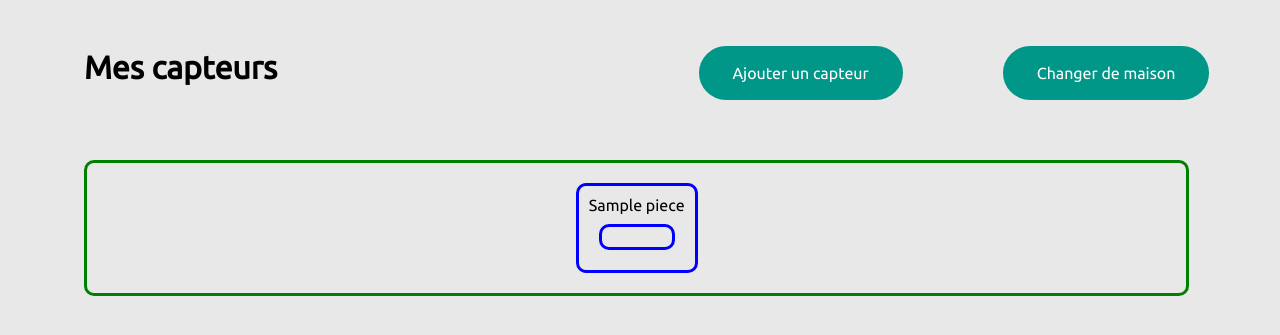
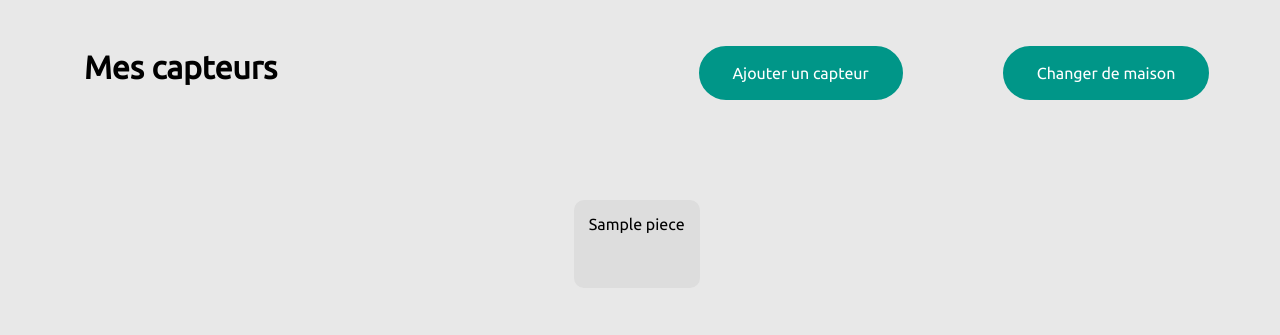
Before and after one commit to Solannae/DeltaDomus, a PHP site: template view/frontend/capteurs.php in a window 1280 px wide. Shown: the part 114-449 px from the top of the page. Run offline with PHP 8.4, Linux system fonts and the light colour scheme; the template is opened without the code that fills it: most values are stand-ins (such as "Sample title", 1, 10 or a date in 2020).

Commit message:
Modify capteurs page CSS

```diff
--- a/public/css/style-capteurs.css
+++ b/public/css/style-capteurs.css
@@ -12,9 +12,7 @@
 }
 
 #capteurs-pannel {
-    border: solid;
-    border-color: green;
-    border-radius: 10px;
+    border: none;
     margin-right: 50px;
     padding: 10px;
     display: flex;
@@ -24,19 +22,23 @@
 }
 
 .piece-pannel {
-    margin: 10px;
-    padding: 10px;
+    margin: 30px;
+    padding: 15px;
     border: solid;
-    border-color: blue;
+    border: none;
     border-radius: 10px;
+    background-color: #ddd;
+}
+
+.piece-pannel:hover {
+    background-color: #e8e8e8;
+    box-shadow: 0px 0px 10px #888888;
 }
 
 .piece-pannel-sub {
     margin: 10px;
     padding: 10px;
-    border: solid;
-    border-color: blue;
-    border-radius: 10px;
+    border: none;
 }
 
 @media all and (max-width: 500px) {
@@ -45,4 +47,8 @@
         flex-direction: column;
         align-items: baseline;
     }
+
+    #capteurs-pannel {
+        flex-direction: column;
+    }
 }
```
